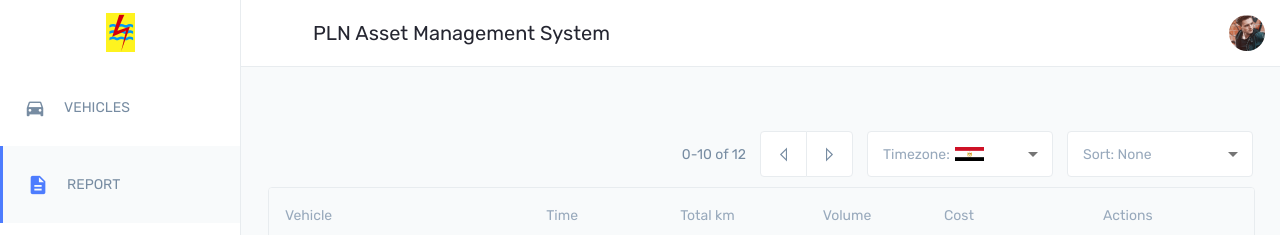
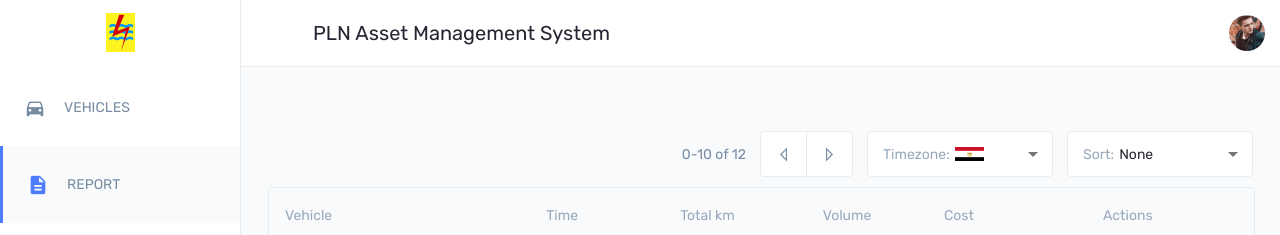
Before and after one commit to HHHindawy/asset-management-app, a React (Create React App) app: page / in a window 1280 px wide. Shown: the top 235 px of the page. Built offline with nearby package versions, Linux system fonts and the light colour scheme.

Commit message:
Update dropdown text style

```diff
--- a/src/components/FuelHistory/List/List.jsx
+++ b/src/components/FuelHistory/List/List.jsx
@@ -197,14 +197,17 @@
               value={selectedSortOption}
               onChange={(e) => handleSelectSort(e.target.value)}
               renderValue={() => (
-                <span className="dropdown-title">
-                  Sort:{' '}
-                  {
-                    sortOptions.find(
-                      (option) => option.value === selectedSortOption,
-                    )?.name
-                  }
-                </span>
+                <div className="dropdown-title">
+                  Sort:
+                  <span className="bold">
+                    {
+                      sortOptions.find(
+                        (option) =>
+                          option.value === selectedSortOption,
+                      )?.name
+                    }
+                  </span>
+                </div>
               )}
             >
               {sortOptions.map((option) => (
--- a/src/components/FuelHistory/List/List.scss
+++ b/src/components/FuelHistory/List/List.scss
@@ -52,6 +52,11 @@
           color: $secondary-text;
           display: flex;
           align-items: center;
+
+          & .bold {
+            color: $bold-text;
+            margin-left: 5px;
+          }
 
           & img {
             margin-left: 5px;
```
